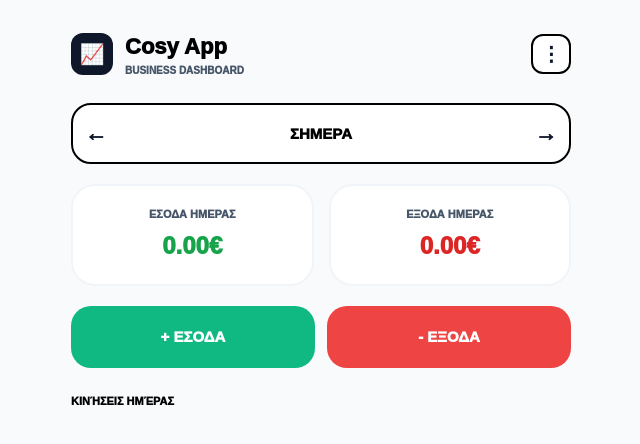
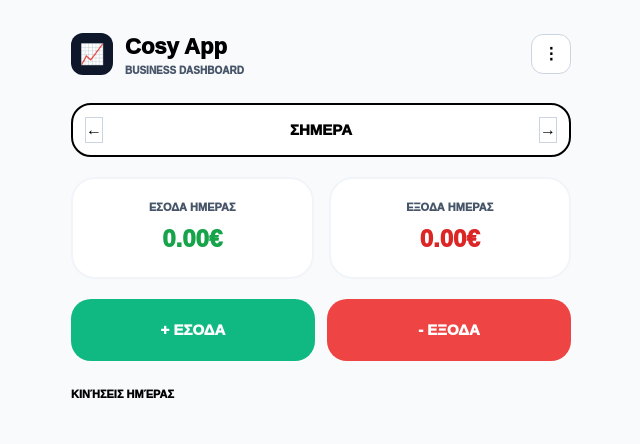
Before and after one commit to tsigris/cosy-management, a Next.js app: page / in a window 1280 px wide. Shown: the top 444 px of the page, without its empty margins (319-959 px from the left). Built offline with nearby package versions, Linux system fonts and the light colour scheme.

Commit message:
Update globals.css

```diff
--- a/src/app/globals.css
+++ b/src/app/globals.css
@@ -2,10 +2,10 @@
 
 :root {
   --background: #ffffff;
-  --foreground: #0f172a; /* Σκούρο μπλε-μαύρο (όχι τέρμα μαύρο) */
+  --foreground: #000000;
 }
 
-/* Ξεκλειδώνουμε το Scrolling για να φαίνονται τα κουμπιά κάτω */
+/* ΑΠΕΛΕΥΘΕΡΩΣΗ SCROLLING ΓΙΑ ANDROID & IPHONE */
 html, body {
   height: auto;
   min-height: 100%;
@@ -13,41 +13,29 @@ html, body {
   margin: 0;
   padding: 0;
   background-color: #f8fafc;
-  /* Επιτρέπει το φυσικό scrolling */
+  /* Επιτρέπουμε το κανονικό σκρολάρισμα */
   overflow-x: hidden;
   overflow-y: auto;
-  -webkit-overflow-scrolling: touch;
 }
 
 body {
-  color: #0f172a;
-  font-family: -apple-system, system-ui, sans-serif;
-  line-height: 1.5;
+  color: #000000;
+  font-family: system-ui, -apple-system, sans-serif;
+  -webkit-font-smoothing: antialiased;
 }
 
-/* Κάνουμε τα πεδία ευανάγνωστα αλλά όχι "άγρια" */
-input, select, textarea {
+/* ΤΕΡΜΑ ΤΑ ΑΧΝΑ ΓΡΑΜΜΑΤΑ - ΥΨΗΛΗ ΑΝΤΙΘΕΣΗ */
+input, select, textarea, button {
   color: #000000 !important;
-  font-weight: 600 !important;
+  font-weight: 700 !important;
   font-size: 16px !important;
+  border: 1.5px solid #cbd5e1 !important;
   background-color: #ffffff !important;
-  /* Πιο ευγενικό περίγραμμα */
-  border: 1.5px solid #cbd5e1 !important;
-  border-radius: 12px !important;
-  padding: 12px !important;
 }
 
-input:focus {
-  border-color: #3b82f6 !important;
-  outline: none;
+label {
+  color: #0f172a !important;
+  font-weight: 900 !important;
+  text-transform: uppercase;
+  font-size: 12px;
 }
-
-/* Labels: Έντονα αλλά επαγγελματικά */
-label {
-  color: #334155 !important;
-  font-weight: 800 !important;
-  font-size: 12px !important;
-  text-transform: uppercase;
-  margin-bottom: 6px;
-  display: block;
-}
```
